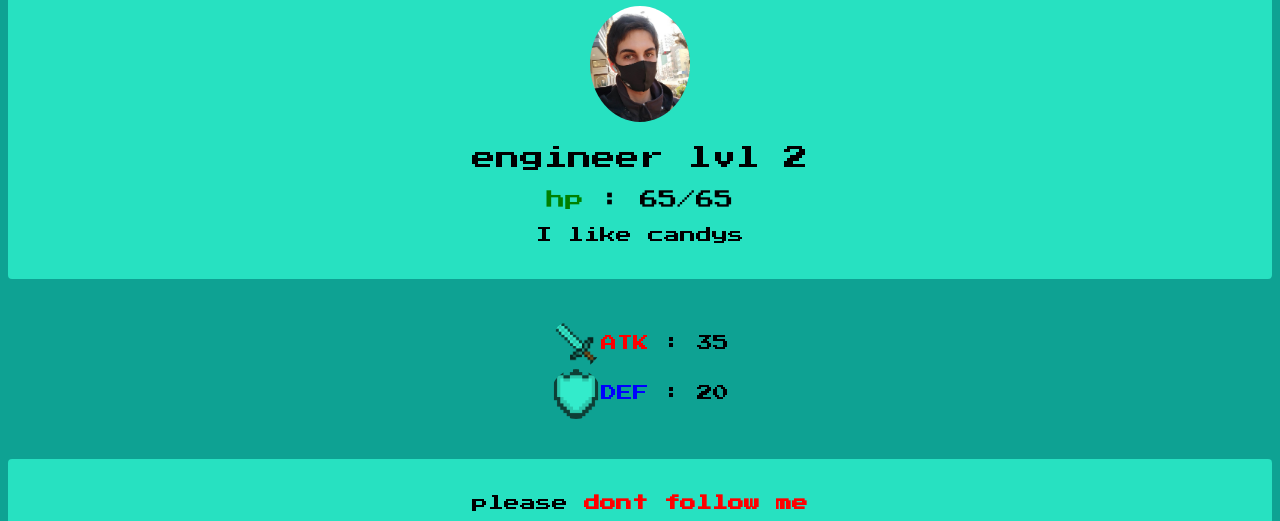
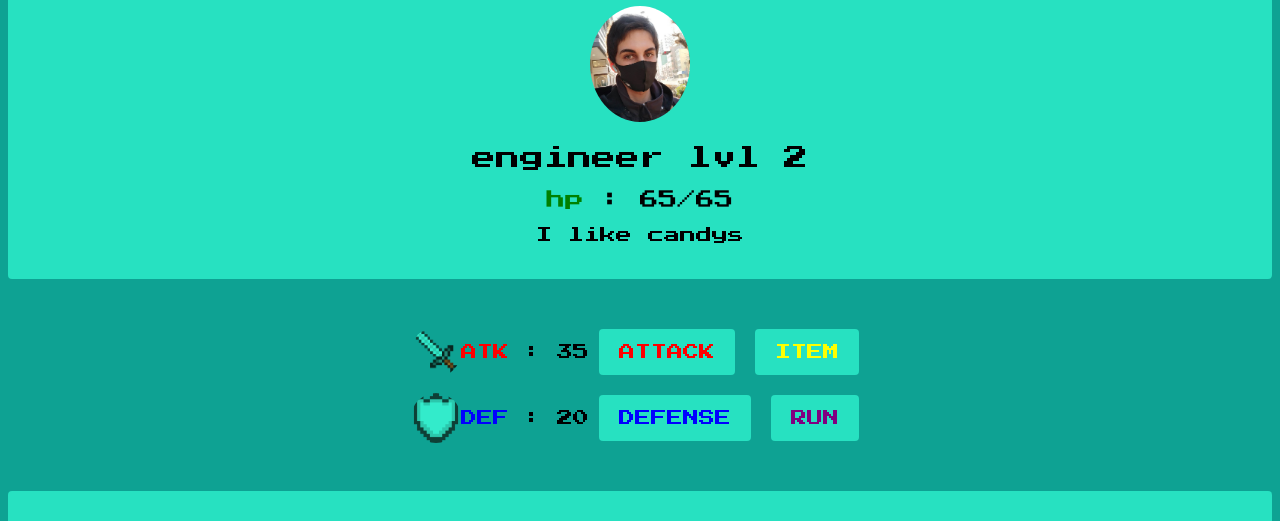
Before and after one commit to flaynautomata/profile, a plain HTML site: page index.html in a window 1280 px wide. Shown: the part 109-630 px from the top of the page. Drawn offline with Linux system fonts and the light colour scheme.

Commit message:
my profile page

```diff
--- a/index.html
+++ b/index.html
@@ -4,8 +4,7 @@
   <meta charset="UTF-8">
   <meta http-equiv="X-UA-Compatible" content="IE=edge">
   <meta name="viewport" content="width=device-width, initial-scale=1.0">
-
-  <title>Document profile webpage</title>
+  <title>1v1jrpg</title>
   <link rel="stylesheet" href="style.css">
   <link rel="stylesheet" href="https://use.fontawesome.com/releases/v6.1.2/css/all.css">
   <link rel="preconnect" href="https://fonts.googleapis.com">
@@ -25,15 +24,20 @@
   <div class ="line">
   <img src="/images/580b57fcd9996e24bc43c301.png" width="50px" class ="imagen-circle1">
   <p> <span style="color: red;">ATK</span> : 35 </p>
+  <a href="#" class="btn-attack">ATTACK</a>
+  <a href="#" class="btn-item">ITEM</a>
   </div>
   <div class ="line">
   <img src="/images/unnamed.png" width="50px" class ="imagen-circle">
   <p><span style="color: blue;">DEF</span> : 20 </p>
+  <a href="#" class="btn-defense">DEFENSE</a>
+  <a href="#" class="btn-run">RUN</a>
   </div>
 </div>
 <div class="card">
 <p> please <strong> <span style="color: red;">dont follow me</span> </strong></p>
 <ul>
+  <div class = "last_thing">
   <li>
     <a href="#">
       <i class="fab fa-facebook-f"></i> Facebook
@@ -49,5 +53,6 @@
   </ul>
   </div>
   </div>
+  </div>
 </body>
 </html>
--- a/style.css
+++ b/style.css
@@ -12,6 +12,11 @@ p {
   font-weight: 100;
 }
 
+a {
+  text-decoration: none;
+  color: #1A5F7A;
+}
+
 .card {
   text-align: center;
   padding: 20px;
@@ -23,6 +28,7 @@ p {
   display: flex;
   justify-content: center;
   border-radius: 4px;
+  align-items: center;
 }
 ul {
     list-style: none;
@@ -43,3 +49,73 @@ ul {
   border-radius: 50px;
   text-align: center;
 }
+.btn-attack{
+  background-color: #27E1C1;
+    color: red;
+    padding: 15px 20px;
+    border-radius: 4px;
+    margin: 10px;
+    font-family: 'Press Start 2P', cursive;
+    font-weight: 100;
+    text-decoration: none;
+}
+.btn-item{
+  background-color: #27E1C1;
+    color:  yellow;
+    padding: 15px 20px;
+    border-radius: 4px;
+    margin: 10px;
+    font-family: 'Press Start 2P', cursive;
+    font-weight: 100;
+    text-decoration: none;
+}
+
+.btn-defense{
+  background-color: #27E1C1;
+    color: blue;
+    padding: 15px 20px;
+    border-radius: 4px;
+    margin: 10px;
+    font-family: 'Press Start 2P', cursive;
+    font-weight: 100;
+    text-decoration: none;
+}
+.btn-run{
+  background-color: #27E1C1;
+    color: purple;
+    padding: 15px 20px;
+    border-radius: 4px;
+    margin: 10px;
+    font-family: 'Press Start 2P', cursive;
+    font-weight: 100;
+    text-decoration: none;
+}
+
+.btn-attack:hover{
+  background-color: #1A5F7A;
+  color: #A5F1E9  ;
+  transition: 100ms;
+}
+
+.btn-defense:hover{
+  background-color: #1A5F7A;
+  color: #A5F1E9  ;
+  transition: 100ms;
+}
+
+.btn-item:hover{
+  background-color: #1A5F7A;
+  color: #A5F1E9  ;
+  transition: 100ms;
+}
+
+.btn-run:hover{
+  background-color: #1A5F7A;
+  color: #A5F1E9  ;
+  transition: 100ms;
+}
+.last_thing{
+  font-family: 'Press Start 2P', cursive;
+  text-decoration: none;
+  color: #1A5F7A
+}
```
